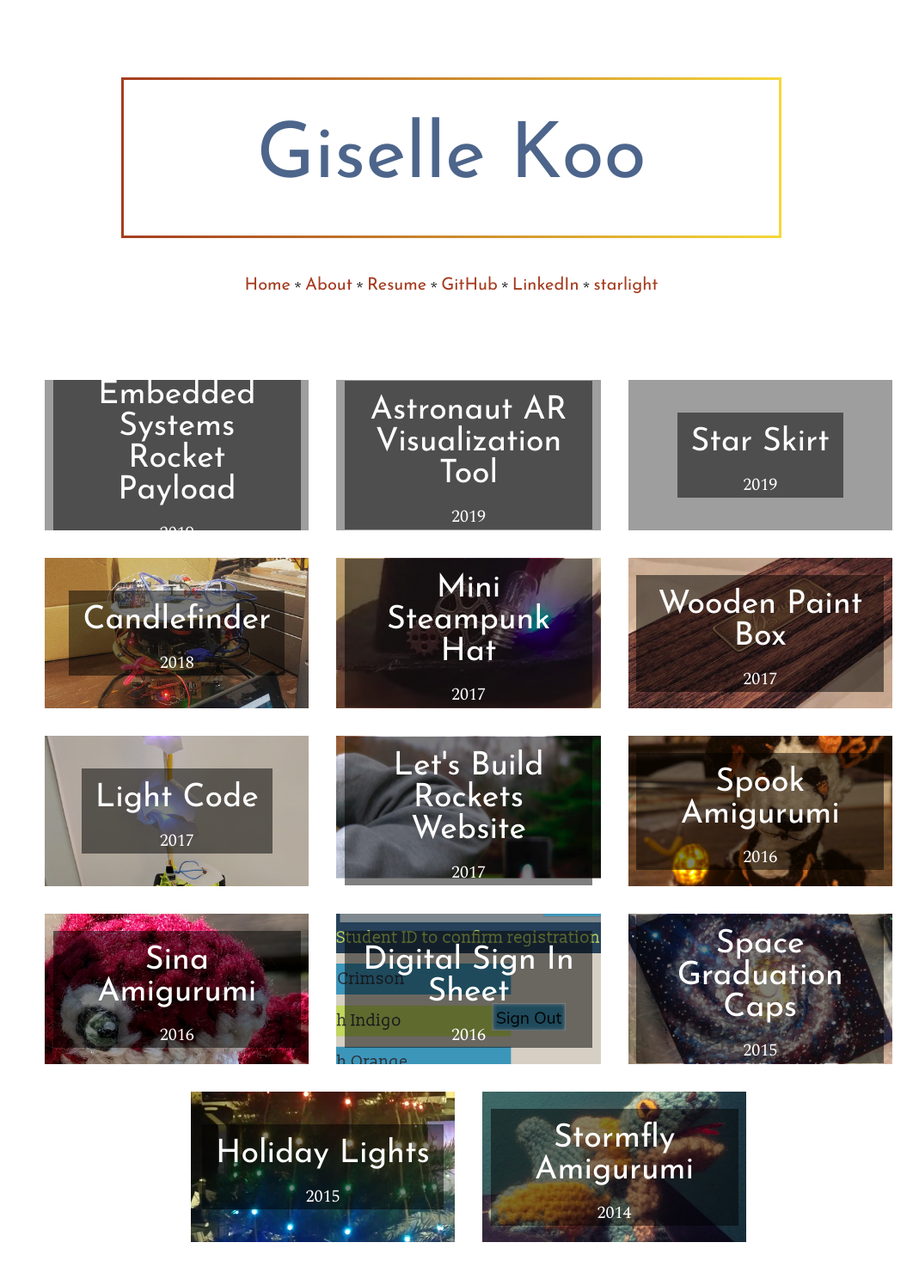
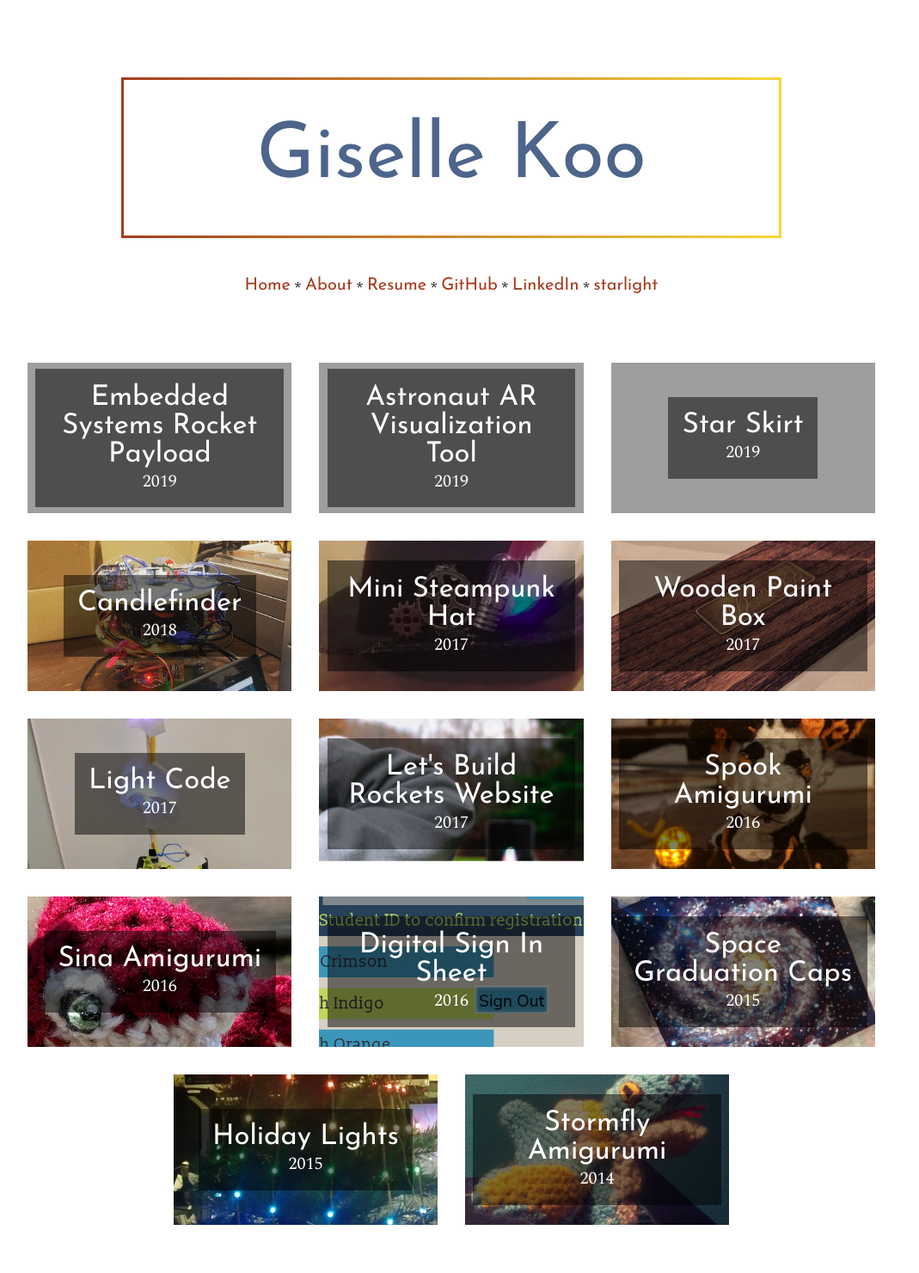
Before and after one commit to gisellegk/gisellegk.github.io, a Jekyll site: the page built from index.md, in a window 1280 px wide. Shown: the whole page at 86% size, without its empty margins (115-1184 px from the left). Built offline with Jekyll 4.4.1, drawn with Linux system fonts in a browser that asks for light colours; nearby versions of some CDN libraries; after the commit the page ends 1441 px from its top, so only the background shows below that.

Commit message:
make whole image clickable, other minor aesthetic fixes

```diff
--- a/_layouts/home.html
+++ b/_layouts/home.html
@@ -11,7 +11,7 @@
     <ul id="project-container">
       {% for project in ordered_projects %}
         <li class="project" style="background-image:url({{ site.url }}/assets/thumb/{{project.project}}.png)">
-          <a class="title" href="{{ project.url }}"><p>{{ project.title }}</p><div class="year">{{project.year}}</div></a>
+          <a href="{{ project.url }}"><div class="title">{{ project.title }}<div class="year">{{project.year}}</div></div></a>
         </li>
       {% endfor %}
     </ul>
--- a/assets/css/main.css
+++ b/assets/css/main.css
@@ -64,6 +64,8 @@
     flex-wrap: wrap;
     justify-content: center;
     align-content: center;
+    margin: 0;
+    padding: 0;
   }
 
   li.project {
@@ -88,31 +90,34 @@
     box-shadow: 3px 3px 5px grey;
   }
 
-  li.project .year {
-      color: white;
-      font-size: 20px;
-    font-family: 'Spectral', serif;
-      background-color: rgba(0,0,0,.5);
-  }
+  li.project a {
+    display: flex;
+    flex-wrap: wrap;
+    height: 100%;
+    width: 100%;
+    justify-content: center;
+    align-content: center;
 
-  li.project .title {
-      align-self: center;
-      color: white;
-      font-family: 'Josefin Sans', sans-serif;
-
-      text-decoration: none;
-      font-size: calc(12px + 2vmax);
+    text-decoration: none;
+    font-size: calc(20px + 1vmax);
 
   }
 
-  li.project .title p {
-      max-width: 20vmax;
+  li.project a .title {
+    color: white;
+    font-family: 'Josefin Sans', sans-serif;
+    max-width: 20vmax;
+    max-height: 10vmax;
     background-color: rgba(0,0,0,0.5);
     margin: 0;
-    padding: 1rem;
+    padding: .5em;
 
   }
 
+li.project .year {
+  font-size: 20px;
+  font-family: 'Spectral', serif;
+}
 
 /* Page Styles */
 
@@ -128,7 +133,7 @@
 }
 
 #thumb {
-  margin: 0 12vw;
+  margin: 0 auto;
   overflow: hidden;
   width: 36vmax;
   height: 20vmax;
```
